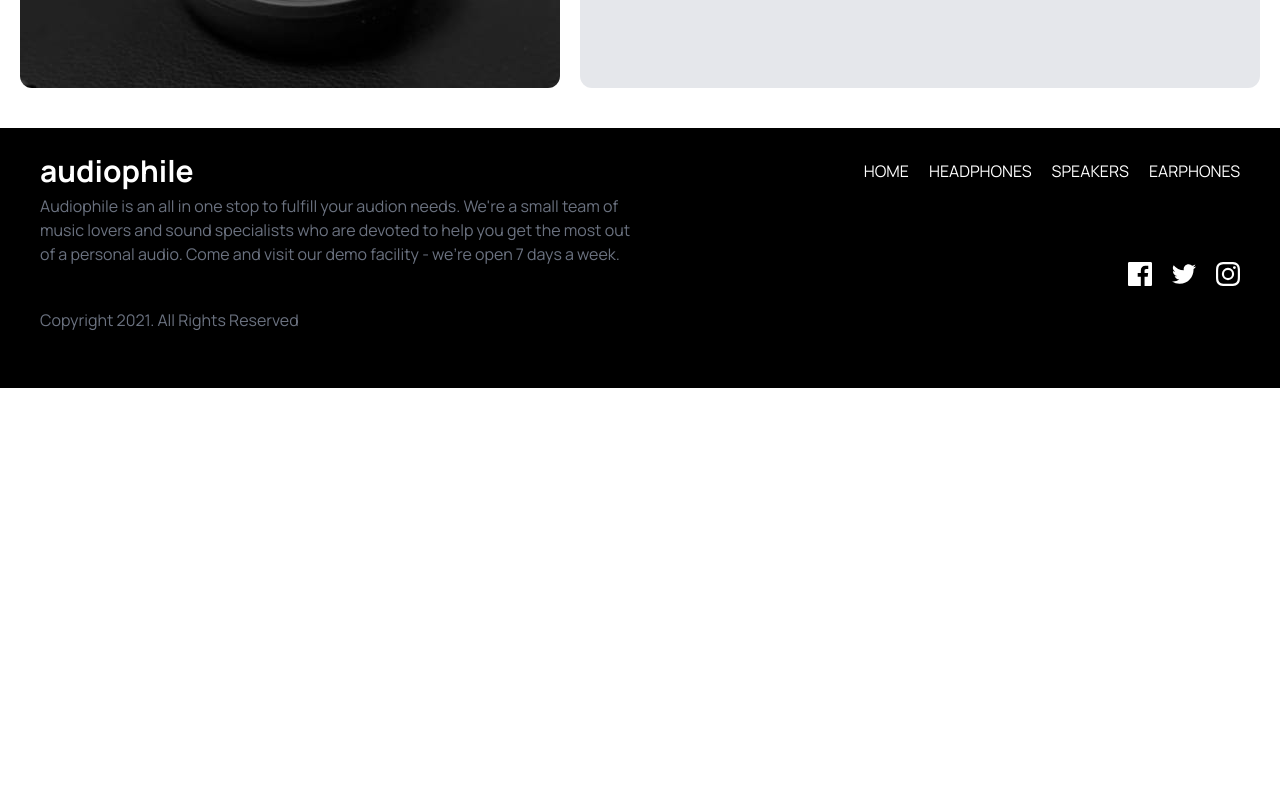
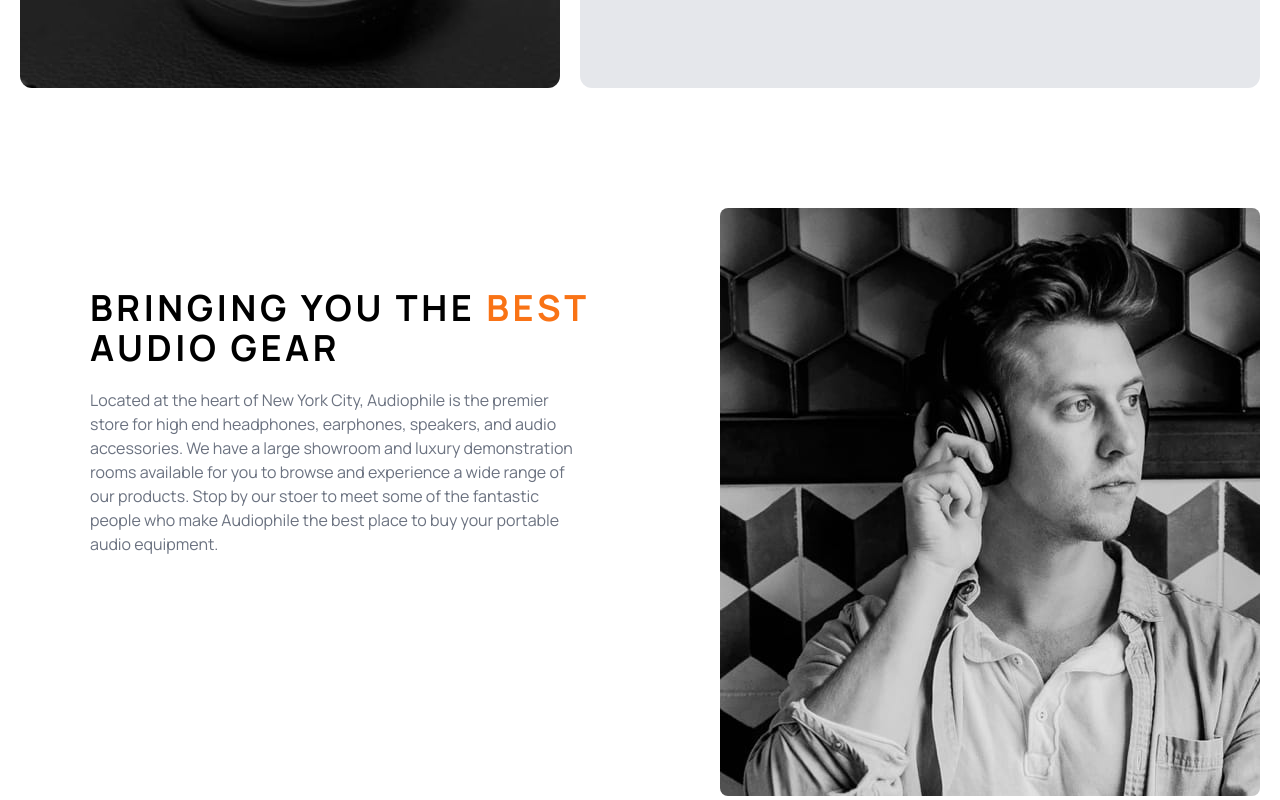
Before and after one commit to JioBautista/audiophile-ecommerce-website, a React (Vite) app in the folder frontend/app/: page / in a window 1280 px wide. Shown: the part 2460-3260 px from the top of the page. Before the commit the page ends 2848 px from the top, so only its background shows below. Built offline with nearby package versions, Linux system fonts and the light colour scheme.

Commit message:
Completed
Home page completed

```diff
--- a/frontend/app/src/App.jsx
+++ b/frontend/app/src/App.jsx
@@ -1,6 +1,7 @@
 import React from "react";
 import NavBar from "./navbar/NavBar";
 import Footer from "./footer/Footer";
+import EndContent from "./footer/EndContent";
 import { Outlet } from "react-router-dom";
 
 function App() {
@@ -8,6 +9,7 @@
     <>
       <NavBar />
       <Outlet />
+      <EndContent />
       <Footer />
     </>
   );
--- /dev/null
+++ b/frontend/app/src/footer/EndContent.jsx
@@ -0,0 +1,42 @@
+import React from "react";
+import Container from "../components/Container";
+
+function EndContent() {
+  return (
+    <Container
+      styles={"px-5 space-y-5 py-10 md:py-20 lg:flex flex-row-reverse"}
+    >
+      <div>
+        <img
+          src="src/assets/shared/mobile/image-best-gear.jpg"
+          className="rounded-lg md:hidden"
+        />
+        <img
+          src="src/assets/shared/tablet/image-best-gear.jpg"
+          className="hidden rounded-lg md:block lg:hidden"
+        />
+        <img
+          src="src/assets/shared/desktop/image-best-gear.jpg"
+          className="hidden rounded-lg lg:block"
+        />
+      </div>
+
+      <div className="mx-auto max-w-[600px] space-y-5 px-5 py-10 text-center lg:pr-20 lg:text-start">
+        <h1 className="my-5 text-3xl font-bold tracking-widest md:text-4xl">
+          BRINGING YOU THE <span className="text-orange-500">BEST</span> AUDIO
+          GEAR
+        </h1>
+        <p className="text-gray-500">
+          Located at the heart of New York City, Audiophile is the premier store
+          for high end headphones, earphones, speakers, and audio accessories.
+          We have a large showroom and luxury demonstration rooms available for
+          you to browse and experience a wide range of our products. Stop by our
+          stoer to meet some of the fantastic people who make Audiophile the
+          best place to buy your portable audio equipment.
+        </p>
+      </div>
+    </Container>
+  );
+}
+
+export default EndContent;
```
